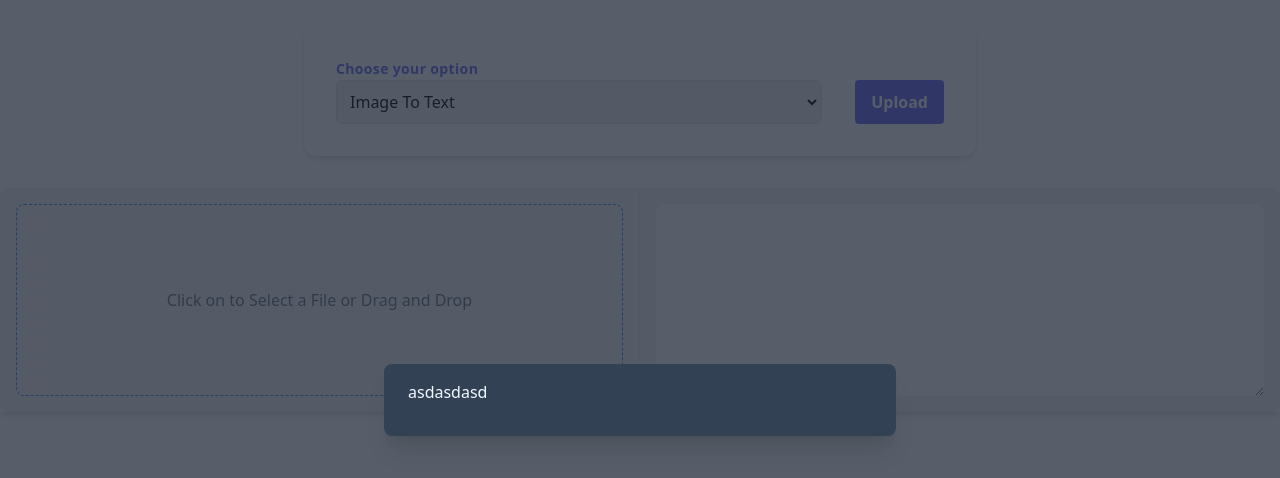
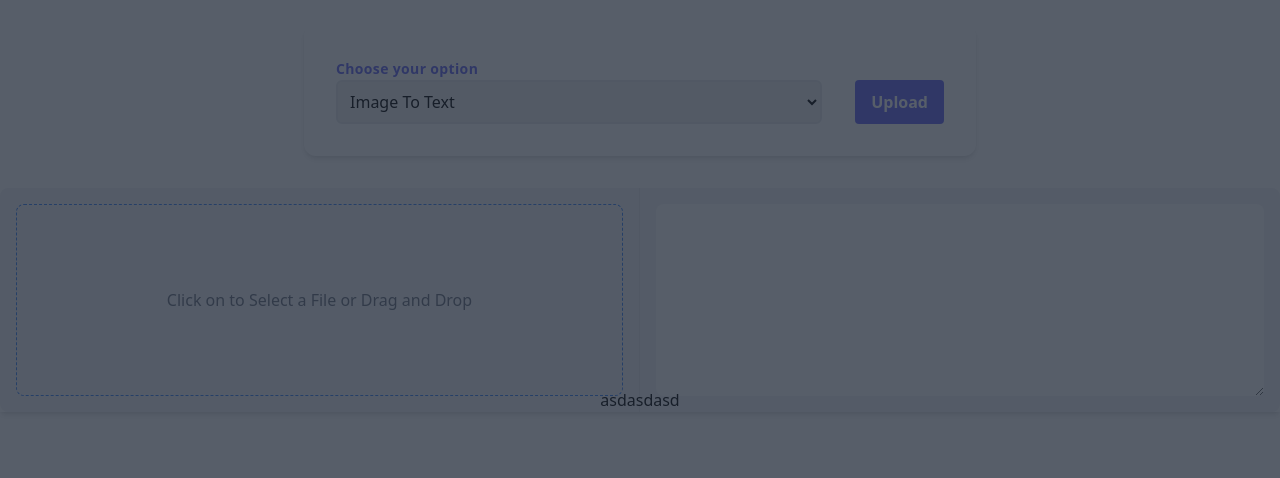
Before and after one commit to Madushan98/Ocrt-ToolkIt, a Next.js app in the folder frontend/: page / in a window 1280 px wide. Shown: the top 478 px of the page. Built offline with nearby package versions, Linux system fonts and the light colour scheme.

Commit message:
refactor modal

```diff
--- a/frontend/components/Modal.tsx
+++ b/frontend/components/Modal.tsx
@@ -9,14 +9,7 @@ export default function Modal({children}:any) {
               <div className="absolute inset-0 bg-gray-800 opacity-75"></div>
            </div>
            <span className="hidden sm:inline-block sm:align-middle sm:h-screen">&#8203;</span>
-           <div className="inline-block align-bottom bg-secondary rounded-lg text-left overflow-hidden
-              shadow-xl transform transition-all sm:my-8 sm:align-middle sm:max-w-lg sm:w-full">
-              <div className="py-4 text-sky-50 bg-slate-700 text-left px-6">
-                  <div className="flex-col pb-4">
-                  {children}
-                  </div>
-              </div>
-          </div>
+           {children}
           </div>
       </div>
 
```
